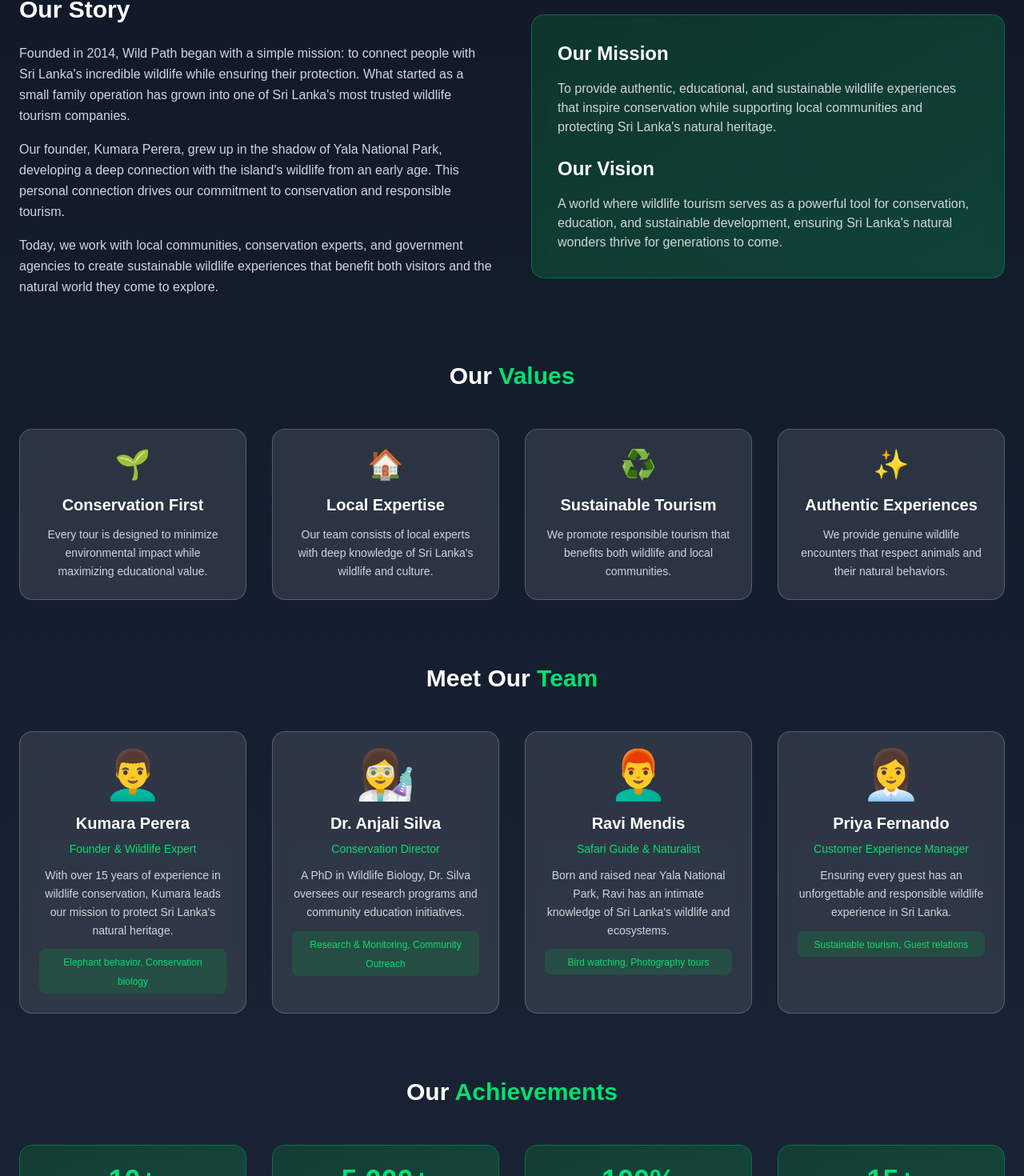
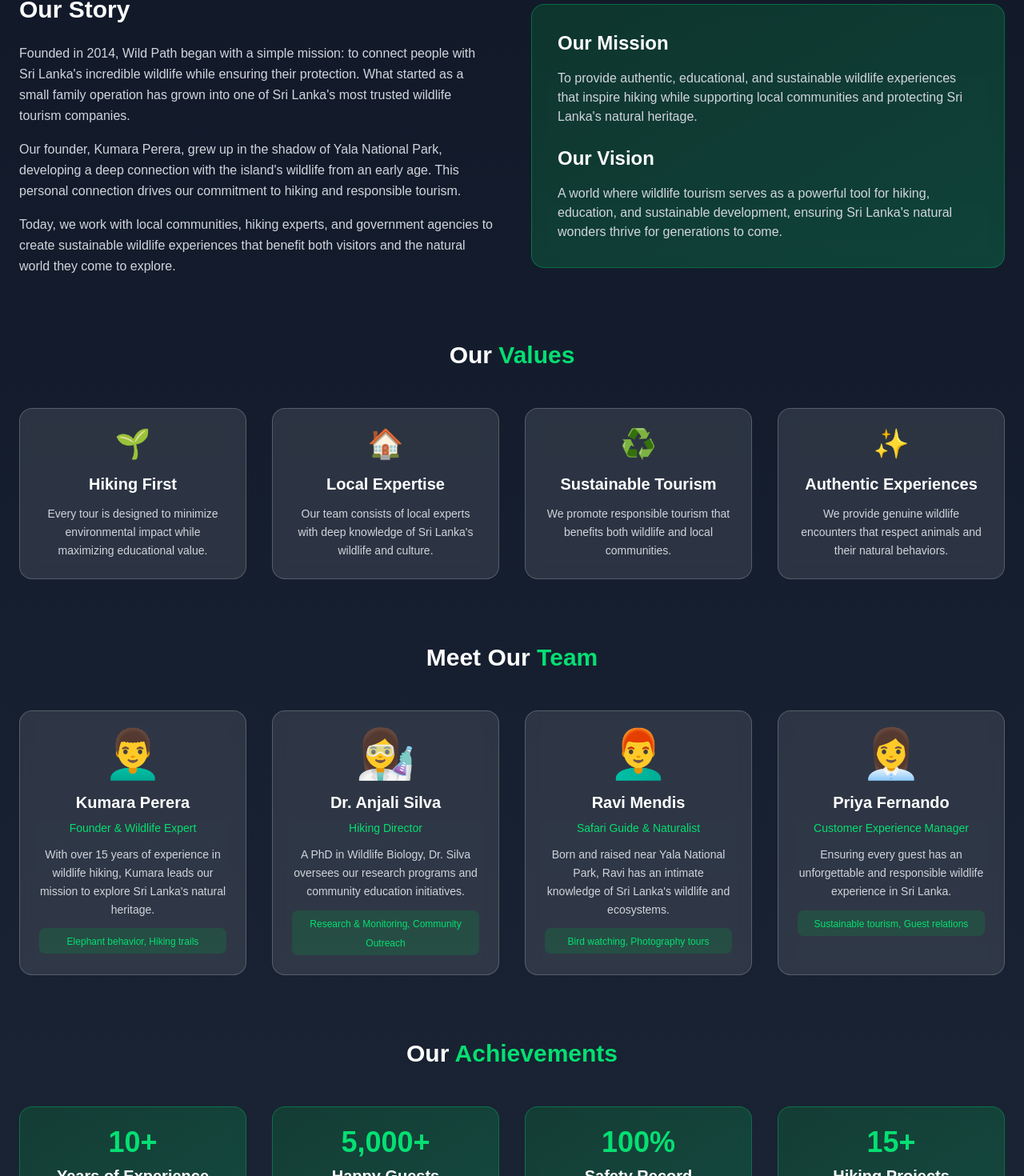
Before and after one commit to sasa312002/wildlife-safari-management-system, a React (Vite) app in the folder frontend/: page /about in a window 1280 px wide. Shown: the part 282-1752 px from the top of the page at 80% size. Built offline with nearby package versions, Linux system fonts and the light colour scheme; no server answers; a web font is replaced by a local one.

Commit message:
changed conservation to hiking

```diff
--- a/frontend/src/components/AboutUs.jsx
+++ b/frontend/src/components/AboutUs.jsx
@@ -5,13 +5,13 @@ const AboutUs = () => {
     {
       name: "Kumara Perera",
       role: "Founder & Wildlife Expert",
-      description: "With over 15 years of experience in wildlife conservation, Kumara leads our mission to protect Sri Lanka's natural heritage.",
-      expertise: "Elephant behavior, Conservation biology",
+      description: "With over 15 years of experience in wildlife hiking, Kumara leads our mission to explore Sri Lanka's natural heritage.",
+expertise: "Elephant behavior, Hiking trails",
       image: "👨‍🦱"
     },
     {
       name: "Dr. Anjali Silva",
-      role: "Conservation Director",
+      role: "Hiking Director",
       description: "A PhD in Wildlife Biology, Dr. Silva oversees our research programs and community education initiatives.",
       expertise: "Research & Monitoring, Community Outreach",
       image: "👩‍🔬"
@@ -34,7 +34,7 @@ const AboutUs = () => {
 
   const values = [
     {
-      title: "Conservation First",
+      title: "Hiking First",
       description: "Every tour is designed to minimize environmental impact while maximizing educational value.",
       icon: "🌱"
     },
@@ -73,7 +73,7 @@ const AboutUs = () => {
     },
     {
       number: "15+",
-      label: "Conservation Projects",
+      label: "Hiking Projects",
       description: "Actively supporting wildlife protection"
     }
   ];
@@ -105,10 +105,10 @@ const AboutUs = () => {
               </p>
               <p>
                 Our founder, Kumara Perera, grew up in the shadow of Yala National Park, developing a deep connection with the
-                island's wildlife from an early age. This personal connection drives our commitment to conservation and responsible tourism.
+                island's wildlife from an early age. This personal connection drives our commitment to hiking and responsible tourism.
               </p>
               <p>
-                Today, we work with local communities, conservation experts, and government agencies to create sustainable wildlife
+                Today, we work with local communities, hiking experts, and government agencies to create sustainable wildlife
                 experiences that benefit both visitors and the natural world they come to explore.
               </p>
             </div>
@@ -116,12 +116,12 @@ const AboutUs = () => {
           <div className="bg-gradient-to-br from-green-600/20 to-green-400/20 backdrop-blur-sm rounded-2xl p-8 border border-green-400/30">
             <h4 className="text-2xl font-abeze font-bold text-white mb-4">Our Mission</h4>
             <p className="text-gray-300 font-abeze mb-6">
-              To provide authentic, educational, and sustainable wildlife experiences that inspire conservation
+              To provide authentic, educational, and sustainable wildlife experiences that inspire hiking
               while supporting local communities and protecting Sri Lanka's natural heritage.
             </p>
             <h4 className="text-2xl font-abeze font-bold text-white mb-4">Our Vision</h4>
             <p className="text-gray-300 font-abeze">
-              A world where wildlife tourism serves as a powerful tool for conservation, education, and
+              A world where wildlife tourism serves as a powerful tool for hiking, education, and
               sustainable development, ensuring Sri Lanka's natural wonders thrive for generations to come.
             </p>
           </div>
--- a/frontend/src/components/AddPackageModal.jsx
+++ b/frontend/src/components/AddPackageModal.jsx
@@ -26,7 +26,7 @@ const AddPackageModal = ({ onClose, onPackageAdded }) => {
   const [imagePreview, setImagePreview] = useState(null);
   const fileInputRef = useRef(null);
 
-  const categories = ['Safari', 'Conservation', 'Photography', 'Birding', 'Adventure'];
+  const categories = ['Safari', 'Hiking', 'Photography', 'Birding', 'Adventure'];
   const difficulties = ['Easy', 'Moderate', 'Challenging'];
 
   const handleInputChange = (e) => {
--- a/frontend/src/components/Awareness.jsx
+++ b/frontend/src/components/Awareness.jsx
@@ -1,10 +1,10 @@
 import React from 'react';
 
 const Awareness = () => {
-  const conservationTopics = [
+  const hikingTopics = [
     {
       id: 1,
-      title: "Elephant Conservation",
+      title: "Elephant Hiking",
       description: "Learn about Sri Lanka's wild elephant population and the challenges they face in their natural habitat.",
       icon: "🐘",
       stats: "6,000+ wild elephants",
@@ -39,7 +39,7 @@ const Awareness = () => {
   const initiatives = [
     {
       title: "Community Education",
-      description: "Working with local communities to promote wildlife conservation and sustainable tourism practices.",
+      description: "Working with local communities to promote wildlife hiking and sustainable tourism practices.",
       impact: "500+ families educated"
     },
     {
@@ -65,17 +65,17 @@ const Awareness = () => {
         {/* Section Header */}
         <div className="text-center mb-16">
           <h2 className="text-4xl md:text-5xl font-abeze font-bold text-white mb-4">
-            Wildlife <span className="text-green-400">Conservation</span>
+            Wildlife <span className="text-green-400">Hiking</span>
           </h2>
           <p className="text-gray-300 text-lg font-abeze max-w-3xl mx-auto">
-            Join us in protecting Sri Lanka's precious wildlife heritage. Learn about conservation efforts,
+            Join us in exploring Sri Lanka's precious wildlife heritage. Learn about hiking trails,
             environmental challenges, and how you can contribute to preserving our natural wonders for future generations.
           </p>
         </div>
 
         {/* Conservation Topics Grid */}
         <div className="grid md:grid-cols-2 lg:grid-cols-4 gap-8 mb-20">
-          {conservationTopics.map((topic) => (
+          {hikingTopics.map((topic) => (
             <div
               key={topic.id}
               className="bg-white/10 backdrop-blur-sm rounded-2xl p-6 border border-white/20 hover:border-green-400/50 transition-all duration-300 hover:transform hover:scale-105"
@@ -106,7 +106,7 @@ const Awareness = () => {
         {/* Conservation Initiatives */}
         <div className="mb-16">
           <h3 className="text-3xl font-abeze font-bold text-white text-center mb-12">
-            Our <span className="text-green-400">Conservation Initiatives</span>
+            Our <span className="text-green-400">Hiking Initiatives</span>
           </h3>
 
           <div className="grid md:grid-cols-2 gap-8">
@@ -136,12 +136,12 @@ const Awareness = () => {
               Be Part of the Solution
             </h3>
             <p className="text-gray-300 font-abeze mb-6 max-w-2xl mx-auto">
-              Every visit to our wildlife sanctuaries contributes to conservation efforts.
+              Every visit to our wildlife sanctuaries contributes to hiking experiences.
               Your tourism dollars directly support habitat protection, anti-poaching measures, and community education programs.
             </p>
             <div className="flex flex-col sm:flex-row gap-4 justify-center">
               <button className="bg-green-600 hover:bg-green-700 text-white px-8 py-3 rounded-full font-abeze font-bold transition-colors duration-300">
-                Support Conservation
+                Support Hiking
               </button>
               <button className="bg-transparent border-2 border-green-400 text-green-400 hover:bg-green-400 hover:text-white px-8 py-3 rounded-full font-abeze font-bold transition-all duration-300">
                 Learn More
--- a/frontend/src/components/ContactUs.jsx
+++ b/frontend/src/components/ContactUs.jsx
@@ -94,7 +94,7 @@ const ContactUs = () => {
     "Bird Watching Tour",
     "Photography Safari",
     "Custom Wildlife Tour",
-    "Conservation Volunteering"
+    "Hiking Adventures"
   ];
 
   return (
@@ -106,7 +106,7 @@ const ContactUs = () => {
           </h2>
           <p className="text-gray-300 text-lg font-abeze max-w-3xl mx-auto">
             Ready to start your Sri Lankan wildlife adventure? Contact us for personalized safari experiences,
-            conservation inquiries, or any questions about our tours.
+            hiking inquiries, or any questions about our tours.
           </p>
         </div>
 
--- a/frontend/src/components/EditPackageModal.jsx
+++ b/frontend/src/components/EditPackageModal.jsx
@@ -170,7 +170,7 @@ const EditPackageModal = ({ package: packageData, onClose, onPackageUpdated }) =
                 } focus:border-green-400 focus:outline-none transition-colors`}
               >
                 <option value="Safari">Safari</option>
-                <option value="Conservation">Conservation</option>
+                <option value="Hiking">Hiking</option>
                 <option value="Photography">Photography</option>
                 <option value="Birding">Birding</option>
                 <option value="Adventure">Adventure</option>
--- a/frontend/src/components/SafariPackages.jsx
+++ b/frontend/src/components/SafariPackages.jsx
@@ -141,7 +141,7 @@ const SafariPackages = () => {
               Explore Our Complete Collection
             </h3>
             <p className="text-gray-300 font-abeze mb-6 max-w-2xl mx-auto">
-              Discover more wildlife experiences including photography tours, bird watching, conservation volunteering, and custom adventure packages.
+              Discover more wildlife experiences including photography tours, bird watching, hiking adventures, and custom adventure packages.
             </p>
             <button
               onClick={navigateToTravelPackages}
--- a/frontend/src/components/TravelPackages.jsx
+++ b/frontend/src/components/TravelPackages.jsx
@@ -8,7 +8,7 @@ const TravelPackages = () => {
   const categories = [
     { id: 'all', name: 'All Packages' },
     { id: 'safari', name: 'Safari Tours' },
-    { id: 'conservation', name: 'Conservation' },
+    { id: 'hiking', name: 'Hiking' },
     { id: 'photography', name: 'Photography' },
     { id: 'birding', name: 'Bird Watching' },
     { id: 'adventure', name: 'Adventure' }
@@ -48,7 +48,7 @@ const TravelPackages = () => {
     {
       id: 2,
       title: "Minneriya Elephant Gathering",
-      category: "conservation",
+      category: "hiking",
       duration: "1-day",
       price: "LKR 25,000",
       originalPrice: "LKR 28,000",
@@ -117,16 +117,16 @@ const TravelPackages = () => {
     },
     {
       id: 7,
-      title: "Conservation Volunteering",
-      category: "conservation",
+      title: "Hiking Adventure",
+      category: "hiking",
       duration: "8+days",
       price: "LKR 95,000",
       originalPrice: "LKR 110,000",
       rating: 4.9,
       reviews: 43,
-      description: "Join our conservation efforts and make a difference while experiencing Sri Lankan wildlife up close.",
-      highlights: ["Conservation work", "Research projects", "Community engagement", "Accommodation"],
-      image: "🌱",
+      description: "Join our hiking adventures and explore the beautiful trails while experiencing Sri Lankan wildlife up close.",
+      highlights: ["Hiking trails", "Mountain views", "Community engagement", "Accommodation"],
+      image: "🏔️",
       discount: "14% OFF"
     },
     {
--- a/frontend/src/pages/AboutUsPage.jsx
+++ b/frontend/src/pages/AboutUsPage.jsx
@@ -7,13 +7,13 @@ const AboutUsPage = () => {
     {
       name: "Kumara Perera",
       role: "Founder & Wildlife Expert",
-      description: "With over 15 years of experience in wildlife conservation, Kumara leads our mission to protect Sri Lanka's natural heritage.",
-      expertise: "Elephant behavior, Conservation biology",
+      description: "With over 15 years of experience in wildlife hiking, Kumara leads our mission to explore Sri Lanka's natural heritage.",
+expertise: "Elephant behavior, Hiking trails",
       image: "👨‍🦱"
     },
     {
       name: "Dr. Anjali Silva",
-      role: "Conservation Director",
+      role: "Hiking Director",
       description: "A PhD in Wildlife Biology, Dr. Silva oversees our research programs and community education initiatives.",
       expertise: "Research & Monitoring, Community Outreach",
       image: "👩‍🔬"
@@ -36,7 +36,7 @@ const AboutUsPage = () => {
 
   const values = [
     {
-      title: "Conservation First",
+      title: "Hiking First",
       description: "Every tour is designed to minimize environmental impact while maximizing educational value.",
       icon: "🌱"
     },
@@ -75,7 +75,7 @@ const AboutUsPage = () => {
     },
     {
       number: "15+",
-      label: "Conservation Projects",
+      label: "Hiking Projects",
       description: "Actively supporting wildlife protection"
     }
   ];
@@ -110,10 +110,10 @@ const AboutUsPage = () => {
                 </p>
                 <p>
                   Our founder, Kumara Perera, grew up in the shadow of Yala National Park, developing a deep connection with the
-                  island's wildlife from an early age. This personal connection drives our commitment to conservation and responsible tourism.
+                  island's wildlife from an early age. This personal connection drives our commitment to hiking and responsible tourism.
                 </p>
                 <p>
-                  Today, we work with local communities, conservation experts, and government agencies to create sustainable wildlife
+                  Today, we work with local communities, hiking experts, and government agencies to create sustainable wildlife
                   experiences that benefit both visitors and the natural world they come to explore.
                 </p>
               </div>
@@ -121,12 +121,12 @@ const AboutUsPage = () => {
             <div className="bg-gradient-to-br from-green-600/20 to-green-400/20 backdrop-blur-sm rounded-2xl p-8 border border-green-400/30">
               <h4 className="text-2xl font-abeze font-bold text-white mb-4">Our Mission</h4>
               <p className="text-gray-300 font-abeze mb-6">
-                To provide authentic, educational, and sustainable wildlife experiences that inspire conservation
+                To provide authentic, educational, and sustainable wildlife experiences that inspire hiking
                 while supporting local communities and protecting Sri Lanka's natural heritage.
               </p>
               <h4 className="text-2xl font-abeze font-bold text-white mb-4">Our Vision</h4>
               <p className="text-gray-300 font-abeze">
-                A world where wildlife tourism serves as a powerful tool for conservation, education, and
+                A world where wildlife tourism serves as a powerful tool for hiking, education, and
                 sustainable development, ensuring Sri Lanka's natural wonders thrive for generations to come.
               </p>
             </div>
--- a/frontend/src/pages/TravelPackagesPage.jsx
+++ b/frontend/src/pages/TravelPackagesPage.jsx
@@ -28,7 +28,7 @@ const TravelPackagesPage = () => {
   const [isSubmittingRequest, setIsSubmittingRequest] = useState(false);
   const loginTriggerRef = useRef(null);
 
-  const filters = ['All', 'Safari', 'Conservation', 'Photography', 'Birding', 'Adventure'];
+  const filters = ['All', 'Safari', 'Hiking', 'Photography', 'Birding', 'Adventure'];
 
   useEffect(() => {
     loadPackages();
```
Also changed, not shown: 1 other file (tests, documents, lock files or other folders).
